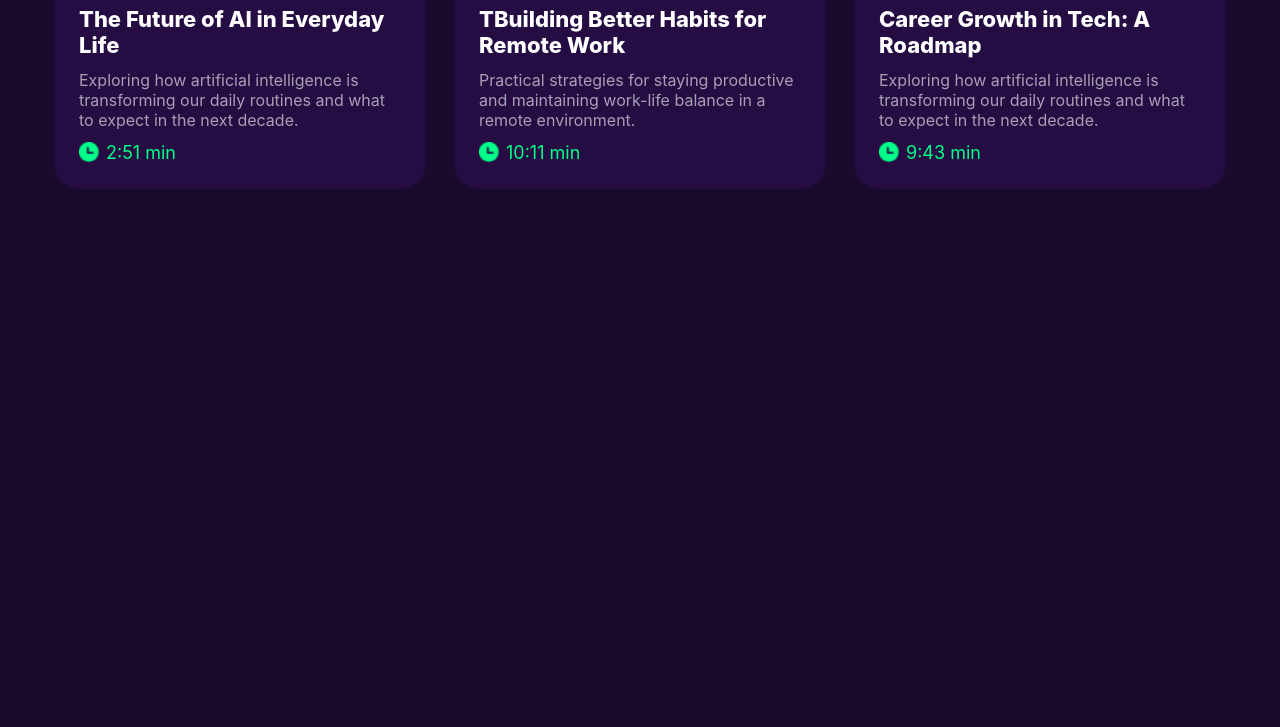
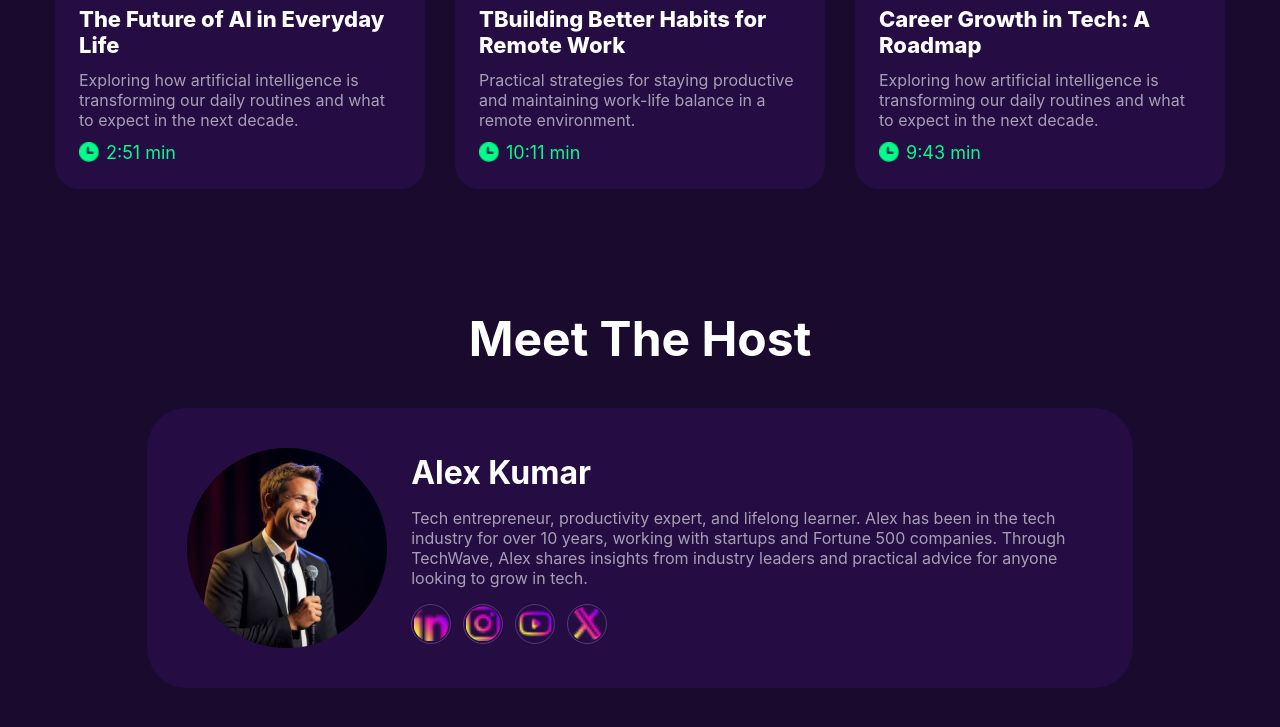
Before and after one commit to Osho47/TechWave, a plain HTML site: page index.html in a window 1280 px wide. Shown: the part 3054-3781 px from the top of the page. Drawn offline with Linux system fonts and the light colour scheme.

Commit message:
Section 4 completed fully

```diff
--- a/index.html
+++ b/index.html
@@ -141,6 +141,23 @@
                 </div>
             </div>
         </div>
+        <h1 style="padding: 120px 0px 30px 0px;color: white;font-size: 48px;font-weight: 700;text-align: center;margin-bottom:10px; ">Meet The Host</h1>
+            <div class="host">
+                <div class="host-div" style="margin: 40px; display: flex; align-items: center; gap: 24px;">
+                    <img src="assets/host.png">
+                    <div style="display: flex; flex-direction: column; gap: 16px;">
+                        <h6 class="host-h">Alex Kumar</h6>
+                        <p class="box-p">Tech entrepreneur, productivity expert, and lifelong learner. Alex has been in the tech industry for over 10 years, working with startups and Fortune 500 companies. Through TechWave, Alex shares insights from industry leaders and practical advice for anyone looking to grow in tech.</p>
+                        <div style="display: flex; gap: 12px;">
+                            <img class="all-links" src="assets/linkedin2.png">
+                            <img class="all-links" src="assets/instagram.png">
+                            <img class="all-links" src="assets/youtube.png">
+                            <img class="all-links" src="assets/x.png">
+                        </div>
+                    </div>
+                </div>
+            </div>
+
 
 
 
--- a/style.css
+++ b/style.css
@@ -67,6 +67,11 @@
    );
 
 }
+
+
+/* section 1 */
+
+
 .sec-01 {
     background-image: url(assets/hero-bg.png);
     width: 100%;
@@ -125,6 +130,11 @@
         #f7e93f 85%
     );
 }
+
+
+/* section 2 */
+
+
 .sec-02 {
     height: 646px;
     width: 100%;
@@ -174,6 +184,11 @@
     font-size: 16px;
     opacity: 0.8;
 }
+
+
+/* section 3 */
+
+
 .sec-03 {
     height: 1121px;
     padding-top: 100px;
@@ -225,7 +240,11 @@
     padding: 40px;
     gap: 16px;
 }
+
+
 /* section-4 */
+
+
 .sec-04 {
     background-color: #1A0B2E;
     display: flex;
@@ -234,17 +253,17 @@
     padding-top: 70px;
     height: 1276px;
 }
+.videos {
+    padding-top: 60px;
+    display: flex;
+    justify-content: center;
+    gap: 30px;
+}
 .vid-card {
     height: 425px;
     width: 370px;
     background-color: rgba(53, 17, 101, 0.4);
     border-radius: 24px;
-}
-.videos {
-    padding-top: 60px;
-    display: flex;
-    justify-content: center;
-    gap: 30px;
 }
 .yt-links {
     border-radius: 24px 24px 0px 0px;
@@ -262,3 +281,21 @@
     color: #00FF88;
     font-size: 18px;
 }
+.host {
+    background-color: rgba(53, 17, 101, 0.4);
+    height: 280px;
+    width: 77%;
+    border-radius: 40px;
+}
+.host-h {
+    color: white;
+    font-size: 32px;
+    font-weight: 700;
+}
+.all-links {
+    padding: 1.4px;
+    border: 1px solid rgba(83, 60, 114, 1);
+    border-radius: 20px;
+    width: 40px;
+    height: 40px;
+}
```
Also changed, not shown: assets/linkedin2.png (added).
